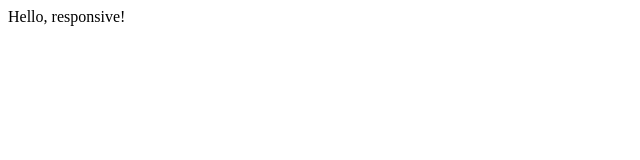
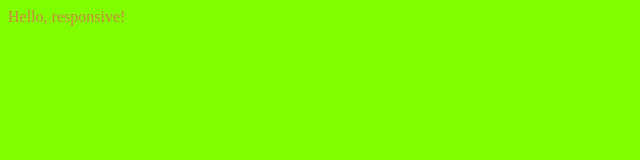
Before and after one commit to davi3blu3/responsive_exercise, a website: page public/index.html in a window 1280 px wide. Shown: the whole page, without its empty margins (0-640 px from the left). Drawn offline with Linux system fonts and the light colour scheme.

Commit message:
serve static files

```diff
--- /dev/null
+++ b/public/css/style.css
@@ -0,0 +1,4 @@
+body {
+    background-color: chartreuse;
+    color: peru
+}
--- a/index.html
+++ b/public/index.html
@@ -5,6 +5,7 @@
     <meta name="viewport" content="width=device-width, initial-scale=1.0">
     <meta http-equiv="X-UA-Compatible" content="ie=edge">
     <title>Document</title>
+    <link rel="stylesheet" href="/css/style.css">
 </head>
 <body>
     Hello, responsive!
```
